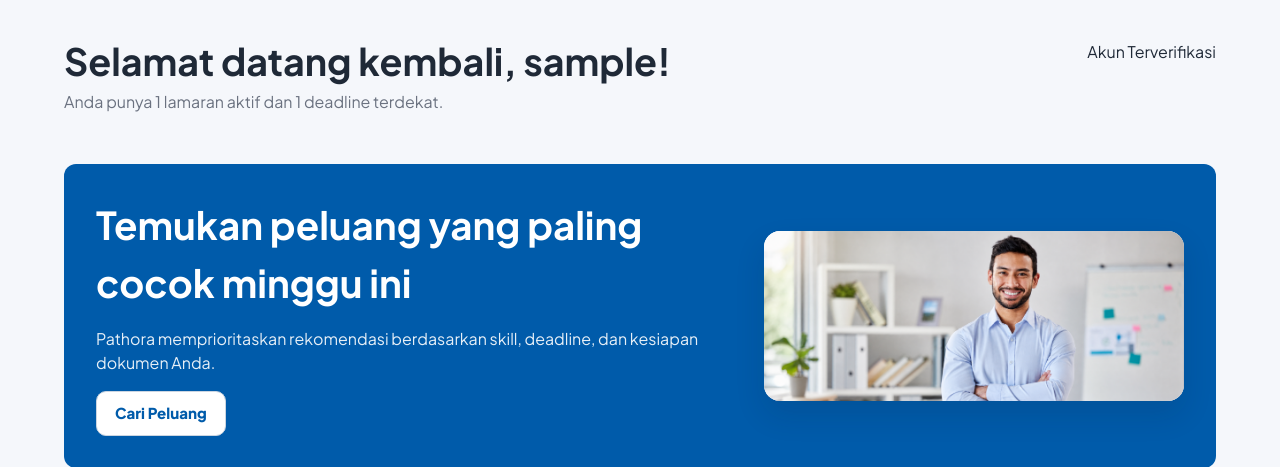
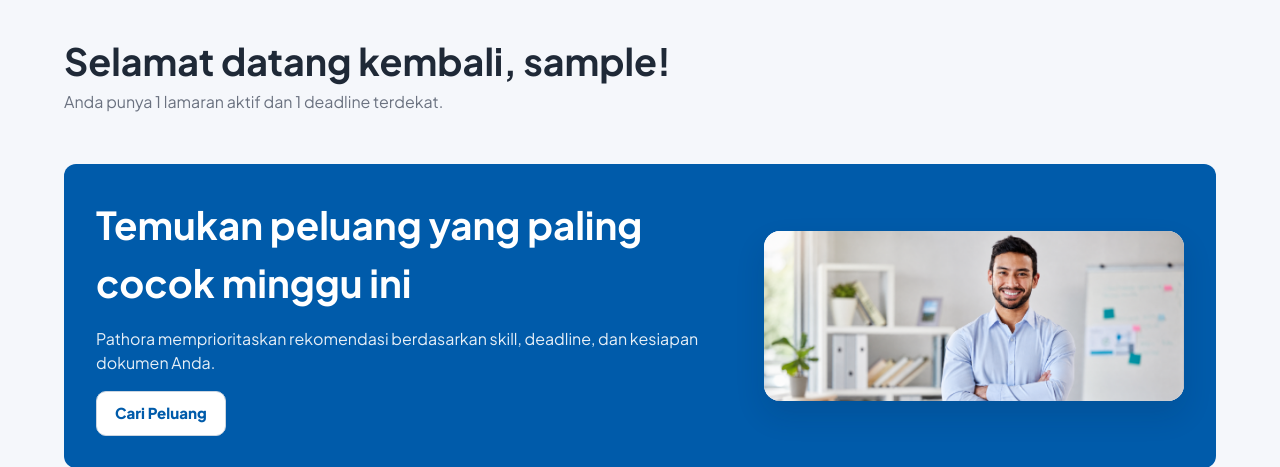
Before and after one commit to Daffwa/Pathora-, a Flask app: template templates/dashboard.html in a window 1280 px wide. Shown: the part 64-531 px from the top of the page. Run offline with Flask 3, Linux system fonts and the light colour scheme; the template is opened without the code that fills it: most values are stand-ins (such as "Sample title", 1, 10 or a date in 2020).

Commit message:
Remove verified badge from dashboard

```diff
--- a/templates/dashboard.html
+++ b/templates/dashboard.html
@@ -9,7 +9,6 @@
             <h1>Selamat datang kembali, {{ user_name }}!</h1>
             <p>Anda punya {{ summary.total_applications }} lamaran aktif dan {{ summary.total_urgent }} deadline terdekat.</p>
         </div>
-        <span class="verified-pill"><span class="shield-icon"></span>Akun Terverifikasi</span>
     </div>
 
     <section class="student-hero-card">
```
